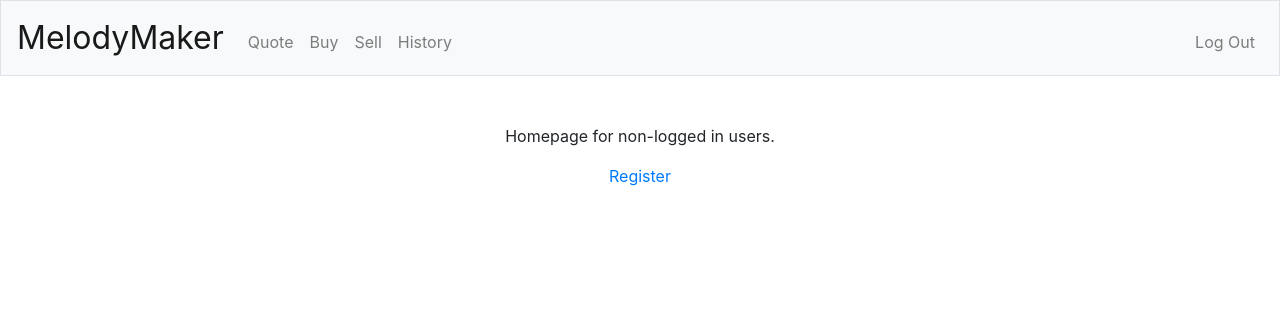
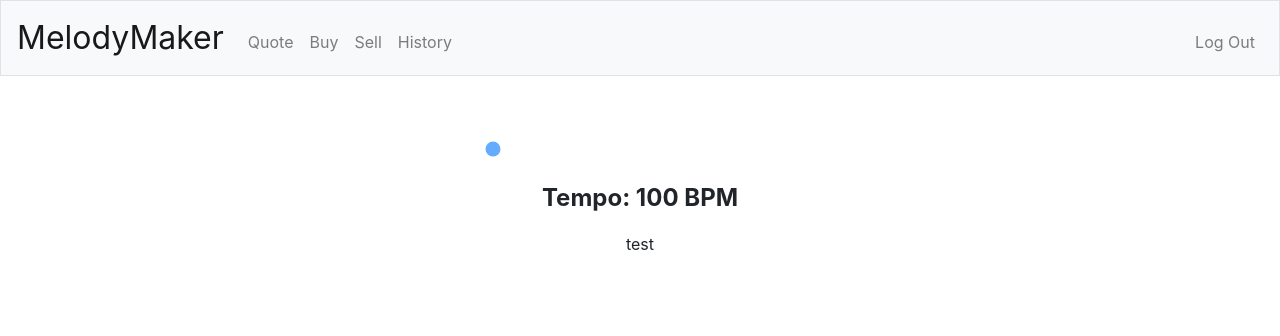
Before and after one commit to matthewqu14/MelodyMaker, a Flask app: page / in a window 1280 px wide. Shown: the top 336 px of the page. Run offline with Flask 2, Linux system fonts and the light colour scheme; a user stored in the database is signed in; some libraries are stand-ins or nearby versions.

Commit message:
Bug fixes.

```diff
--- a/app.py
+++ b/app.py
@@ -31,7 +31,7 @@
 Session(app)
 
 # Configure CS50 Library to use SQLite database
-db = sqlite3.connect("users.db")
+db = SQL("sqlite:///users.db")
 db.execute("""CREATE TABLE IF NOT EXISTS users (
             id INTEGER PRIMARY KEY AUTOINCREMENT,
             username TEXT NOT NULL,
@@ -44,7 +44,7 @@
 
 @app.route("/")
 def index():
-    return render_template("index.html")
+        return render_template("index.html")
 
 
 @app.route("/buy", methods=["GET", "POST"])
@@ -52,12 +52,6 @@
 def buy():
     """Buy shares of stock"""
     return apology("TODO")
-
-
-@app.route("/homepage")
-@login_required
-def homepage():
-    return render_template("homepage.html")
 
 
 @app.route("/login", methods=["GET", "POST"])
@@ -90,7 +84,7 @@
 
         # Redirect user to home page
         flash("You have successfully logged in.")
-        return redirect("/homepage")
+        return redirect("/")
 
     # User reached route via GET (as by clicking a link or via redirect)
     else:
@@ -142,8 +136,17 @@
             flash("Username already taken.")
             return redirect("/register")
         db.execute("INSERT INTO users (username, hash) VALUES (?, ?)", username, generate_password_hash(password))
+        rows = db.execute("SELECT * FROM users WHERE username = :username",
+                          username=request.form.get("username"))
+        session["user_id"] = rows[0]["id"]
         flash("TODO")
         return redirect("/")
+
+
+@app.route("/confirmation")
+@login_required
+def confirmation():
+    return render_template
 
 
 @app.route("/sell", methods=["GET", "POST"])
--- a/templates/index.html
+++ b/templates/index.html
@@ -5,8 +5,31 @@
 {% endblock %}
 
 {% block main %}
-    <p>
-        Homepage for non-logged in users.
-    </p>
-    <a href = "/register">Register</a>
+    {% if session.user_id %}
+        <div class="slide-container">
+            <input type="range" class="slider" id="bpm" min="40" max="208" value="100">
+            <p class="tempo">Tempo: <a id="bpm_num"></a> BPM</p>
+            <p id="flash">test</p>
+        </div>
+        <script>
+            var slider = document.getElementById("bpm");
+            var output = document.getElementById("bpm_num");
+            var f = document.getElementById("flash");
+            output.innerHTML = slider.value;
+            setInterval(function() {
+                f.style.display = (f.style.display == 'none' ? '' : 'none');
+            }, 500 / (parseFloat(output.innerHTML) / 60.0));
+            slider.oninput = function() {
+                output.innerHTML = slider.value;
+                setInterval(function() {
+                    f.style.display = (f.style.display == 'none' ? '' : 'none');
+                }, 500 / (parseFloat(output.innerHTML) / 60.0));
+            }
+        </script>
+    {% else %}
+        <p>
+            Homepage for non-logged in users.
+        </p>
+        <a href = "/register">Register</a>
+    {% endif %}
 {% endblock %}
--- a/templates/layout.html
+++ b/templates/layout.html
@@ -27,11 +27,7 @@
     <body>
 
         <nav class="navbar navbar-expand-md navbar-light bg-light border">
-            {% if session.user_id %}
-                <a class="navbar-brand" href="/homepage">MelodyMaker</a>
-            {% else %}
-                <a class="navbar-brand" href="/">MelodyMaker</a>
-            {% endif %}
+            <a class="navbar-brand" href="/">MelodyMaker</a>
             <button aria-controls="navbar" aria-expanded="false" aria-label="Toggle navigation" class="navbar-toggler" data-target="#navbar" data-toggle="collapse" type="button">
                 <span class="navbar-toggler-icon"></span>
             </button>
```
Also changed, not shown: templates/homepage.html (deleted, +0 -28 lines), users.db.
